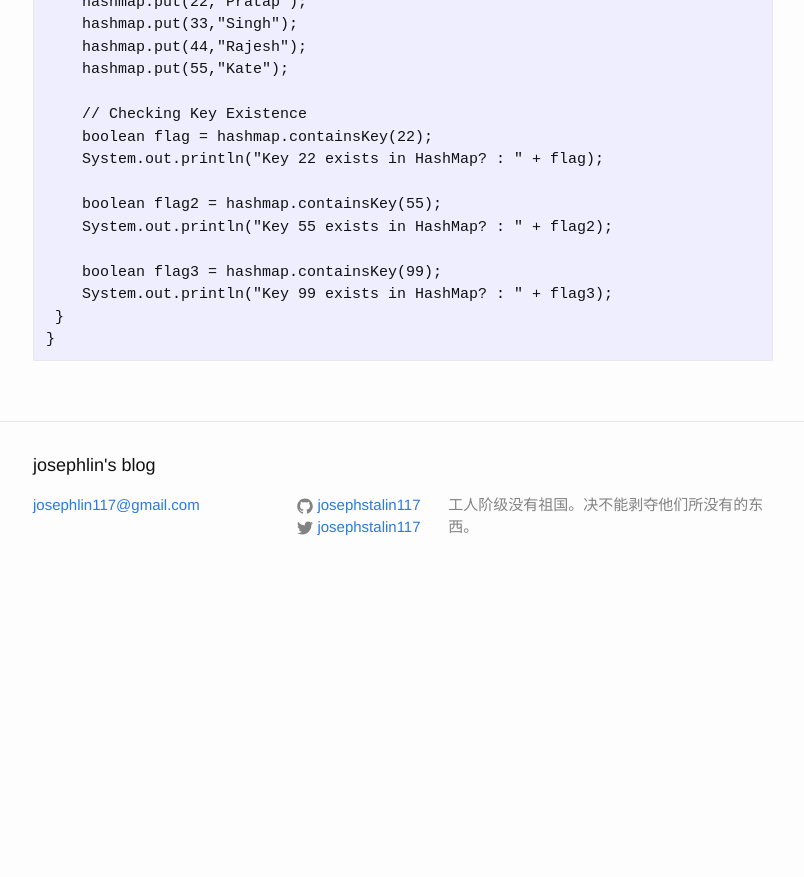
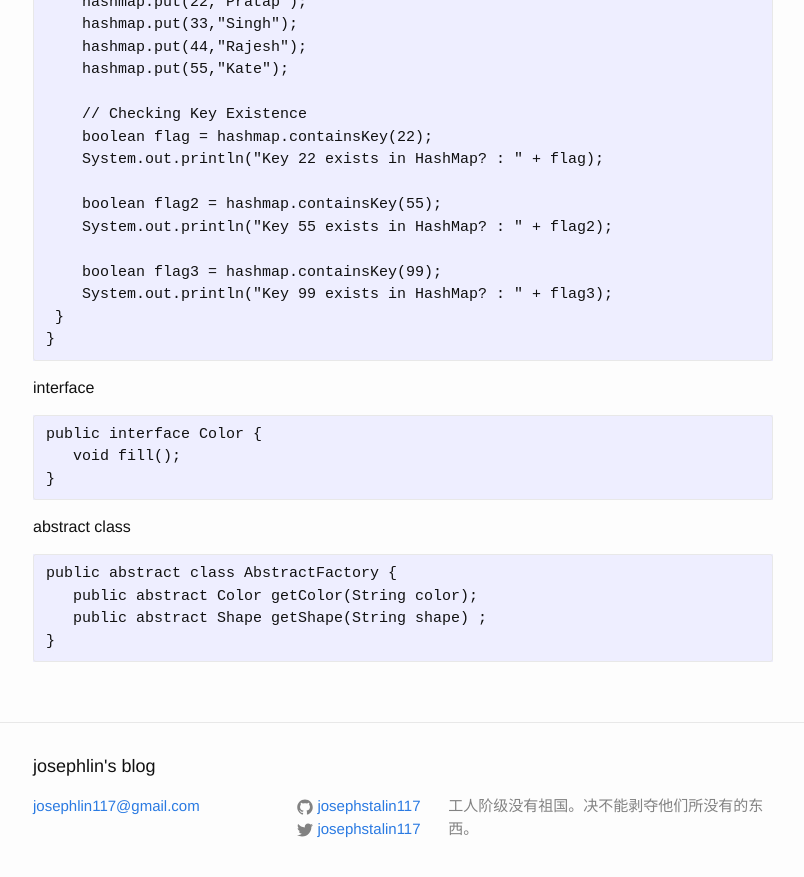
Before and after one commit to josephstalin117/josephstalin117.github.io, a Jekyll site: the page built from _posts/2018-7-29-java.markdown, in a window 1280 px wide and 900 px high, scrolled down 4914 px. Shown: the top 877 px of the window, without its empty margins (237-1041 px from the left). Built offline with Jekyll 4.4.1, drawn with Linux system fonts in a browser that asks for light colours; before the commit the page ends 5513 px from its top, so only the background shows below that.

Commit message:
abstract class

````diff
--- a/_posts/2018-7-29-java.markdown
+++ b/_posts/2018-7-29-java.markdown
@@ -239,3 +239,18 @@ public class CheckKeyExample {
  }
 }
 ```
+
+interface
+```
+public interface Color {
+   void fill();
+}
+```
+
+abstract class
+```
+public abstract class AbstractFactory {
+   public abstract Color getColor(String color);
+   public abstract Shape getShape(String shape) ;
+}
+```
````
